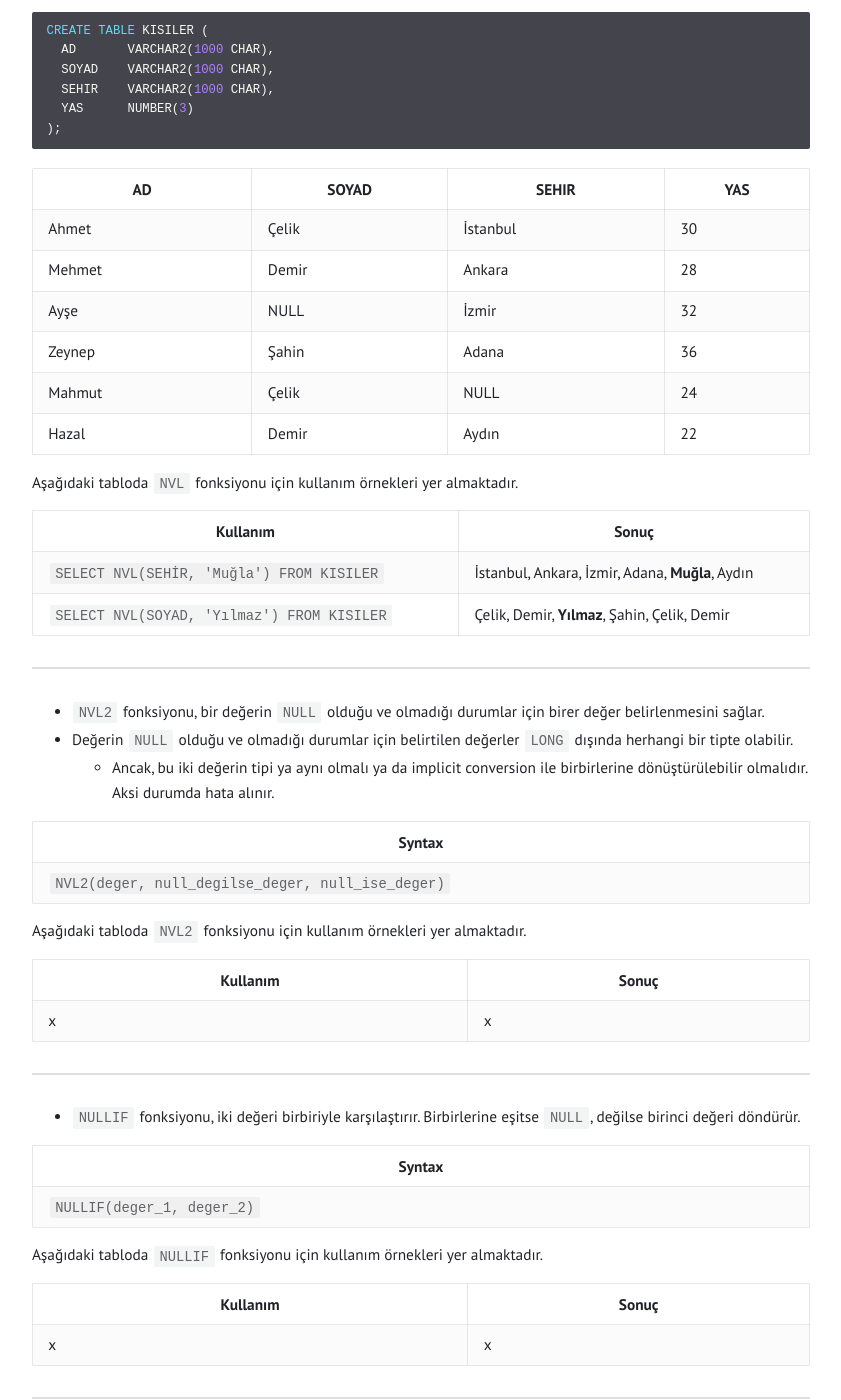
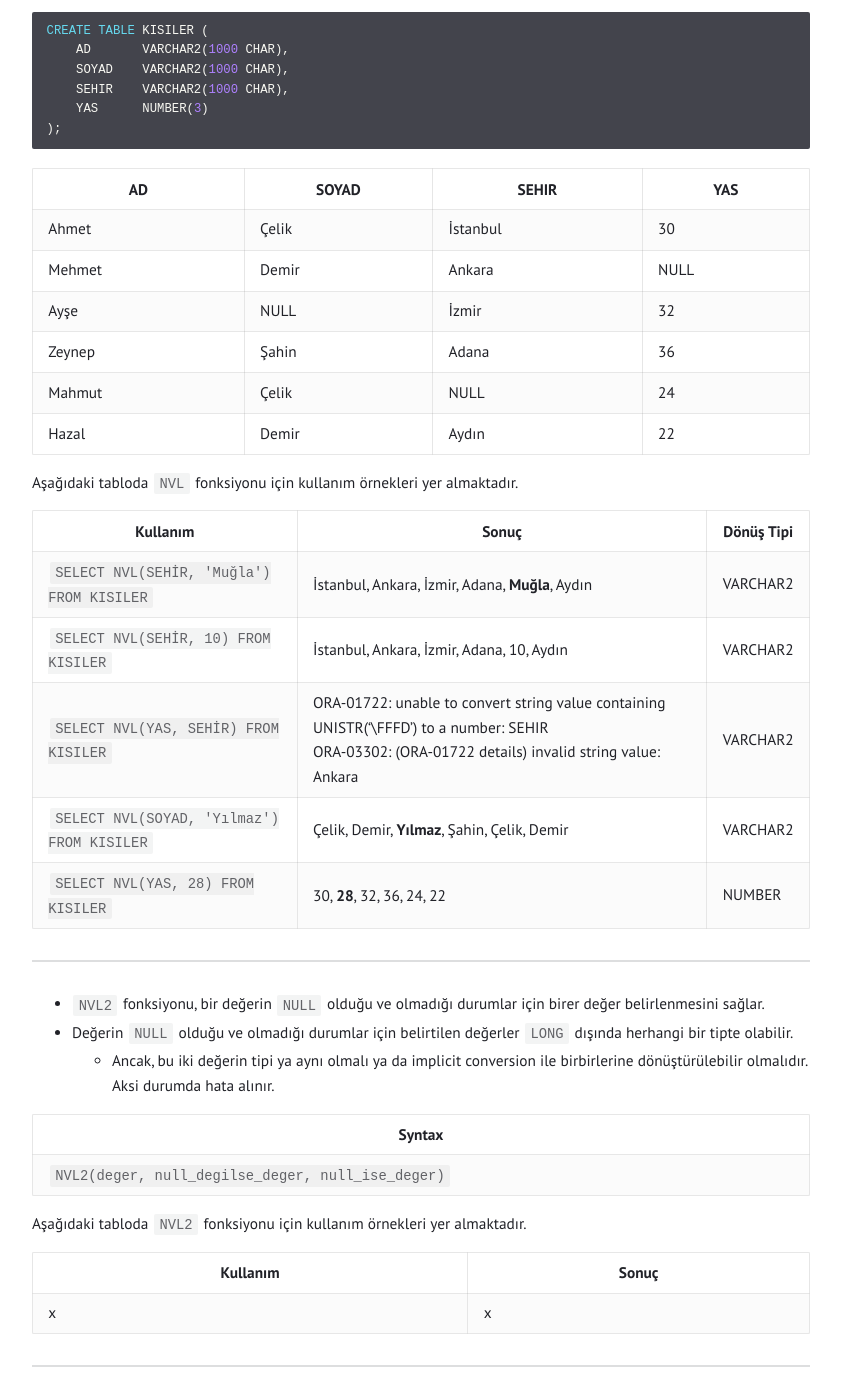
Before and after one commit to tunahanoguz/tunahanoguz.github.io, a Jekyll site: the page built from _posts/2025-06-02-oracle-NVL-NVL2-NULLIF-ve-COALESCE-fonksiyonu.md, in a window 1280 px wide and 1400 px high, scrolled down 464 px. Shown: the whole window, without its empty margins (219-1060 px from the left). Built offline with Jekyll 4.4.1, drawn with Linux system fonts in a browser that asks for light colours.

Commit message:
Update 2025-06-02-oracle-NVL-NVL2-NULLIF-ve-COALESCE-fonksiyonu.md

````diff
--- a/_posts/2025-06-02-oracle-NVL-NVL2-NULLIF-ve-COALESCE-fonksiyonu.md
+++ b/_posts/2025-06-02-oracle-NVL-NVL2-NULLIF-ve-COALESCE-fonksiyonu.md
@@ -17,28 +17,31 @@ Aşağıdaki tabloda veritabanındaki `KISILER` tablosundaki veriler yer almakta
 
 ```sql
 CREATE TABLE KISILER (
-  AD       VARCHAR2(1000 CHAR),
-  SOYAD    VARCHAR2(1000 CHAR),
-  SEHIR    VARCHAR2(1000 CHAR),
-  YAS      NUMBER(3)
+    AD       VARCHAR2(1000 CHAR),
+    SOYAD    VARCHAR2(1000 CHAR),
+    SEHIR    VARCHAR2(1000 CHAR),
+    YAS      NUMBER(3)
 );
 ```
 
-| AD     | SOYAD  | SEHIR    | YAS |
-|--------|--------|----------|-----|
-| Ahmet  | Çelik  | İstanbul | 30  |
-| Mehmet | Demir  | Ankara   | 28  |
-| Ayşe   | NULL   | İzmir    | 32  |
-| Zeynep | Şahin  | Adana    | 36  |
-| Mahmut | Çelik  | NULL     | 24  |
-| Hazal  | Demir  | Aydın    | 22  |
+| AD     | SOYAD  | SEHIR    | YAS  |
+|--------|--------|----------|------|
+| Ahmet  | Çelik  | İstanbul | 30   |
+| Mehmet | Demir  | Ankara   | NULL |
+| Ayşe   | NULL   | İzmir    | 32   |
+| Zeynep | Şahin  | Adana    | 36   |
+| Mahmut | Çelik  | NULL     | 24   |
+| Hazal  | Demir  | Aydın    | 22   |
 
 Aşağıdaki tabloda `NVL` fonksiyonu için kullanım örnekleri yer almaktadır.
 
-| Kullanım | Sonuç |
-|----------|-------|
-| `SELECT NVL(SEHİR, 'Muğla') FROM KISILER`  | İstanbul, Ankara, İzmir, Adana, **Muğla**, Aydın |
-| `SELECT NVL(SOYAD, 'Yılmaz') FROM KISILER` | Çelik, Demir, **Yılmaz**, Şahin, Çelik, Demir    |
+| Kullanım | Sonuç | Dönüş Tipi |
+|----------|-------|------------|
+| `SELECT NVL(SEHİR, 'Muğla') FROM KISILER`  | İstanbul, Ankara, İzmir, Adana, **Muğla**, Aydın | VARCHAR2 |
+| `SELECT NVL(SEHİR, 10) FROM KISILER`       | İstanbul, Ankara, İzmir, Adana, 10, Aydın        | VARCHAR2 |
+| `SELECT NVL(YAS, SEHİR) FROM KISILER`      | ORA-01722: unable to convert string value containing UNISTR('\FFFD') to a number: SEHIR<br>ORA-03302: (ORA-01722 details) invalid string value: Ankara                                                                                   | VARCHAR2 |
+| `SELECT NVL(SOYAD, 'Yılmaz') FROM KISILER` | Çelik, Demir, **Yılmaz**, Şahin, Çelik, Demir    | VARCHAR2 |
+| `SELECT NVL(YAS, 28) FROM KISILER`         | 30, **28**, 32, 36, 24, 22                       | NUMBER   |
 
 ---
 
````
